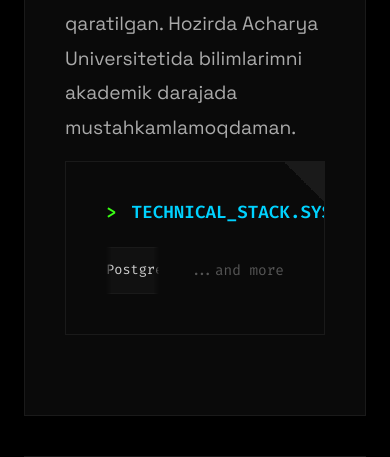
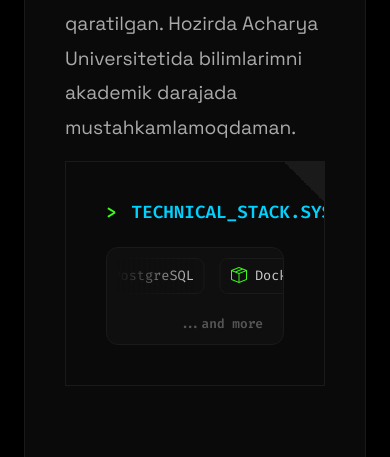
Before and after one commit to axrorback/axrorback.uz, a Django app: page / in a window 390 px wide. Shown: the part 1156-1613 px from the top of the page. Run offline with Django 5.2, Linux system fonts and the light colour scheme; data comes from the database, SQL or seed files in the repository.

Commit message:
Update technical stack and add RWD

```diff
--- a/templates/blog/about.html
+++ b/templates/blog/about.html
@@ -185,6 +185,87 @@
     .spinner-view-viewport { height: 350px; }
     h1 { font-size: 2.2rem; }
   }
+
+  .tech-section-wrapper {
+    display: flex;
+    align-items: center;
+    justify-content: space-between;
+    gap: 15px;
+    margin-top: 20px;
+    background: rgba(255, 255, 255, 0.02);
+    border-radius: 12px;
+    padding: 10px;
+    border: 1px solid var(--border-color);
+  }
+
+  .marquee-viewport {
+    flex: 1;
+    overflow: hidden;
+    position: relative;
+    mask-image: linear-gradient(to right, transparent, black 5%, black 95%, transparent);
+    -webkit-mask-image: linear-gradient(to right, transparent, black 5%, black 95%, transparent);
+  }
+
+  .tech-track {
+    display: flex;
+    gap: 15px;
+    width: max-content;
+    animation: scroll-left 25s linear infinite;
+  }
+
+  .tech-card {
+    background: #0f0f0f;
+    border: 1px solid #1a1a1a;
+    padding: 6px 12px;
+    border-radius: 8px;
+    display: flex;
+    align-items: center;
+    gap: 8px;
+    transition: 0.3s;
+  }
+
+  .and-more-text {
+    font-family: 'Fira Code', monospace;
+    font-size: 0.8rem;
+    color: #555;
+    white-space: nowrap;
+    font-weight: bold;
+  }
+
+
+  @media (max-width: 992px) {
+    .tech-track {
+      animation-duration: 20s;
+    }
+  }
+
+
+  @media (max-width: 576px) {
+    .tech-section-wrapper {
+      flex-direction: column;
+      align-items: flex-start;
+    }
+
+    .and-more-text {
+      align-self: flex-end;
+      margin-top: 5px;
+      padding-right: 10px;
+    }
+
+    .tech-card {
+      padding: 5px 10px;
+      font-size: 0.75rem;
+    }
+
+    .tech-card i {
+      font-size: 1rem;
+    }
+  }
+
+  @keyframes scroll-left {
+    0% { transform: translateX(0); }
+    100% { transform: translateX(-50%); }
+  }
 </style>
 {% endblock %}
 
```
